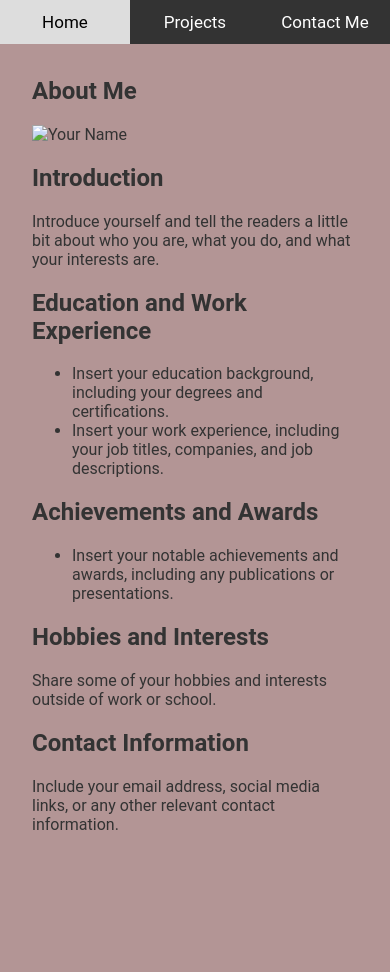
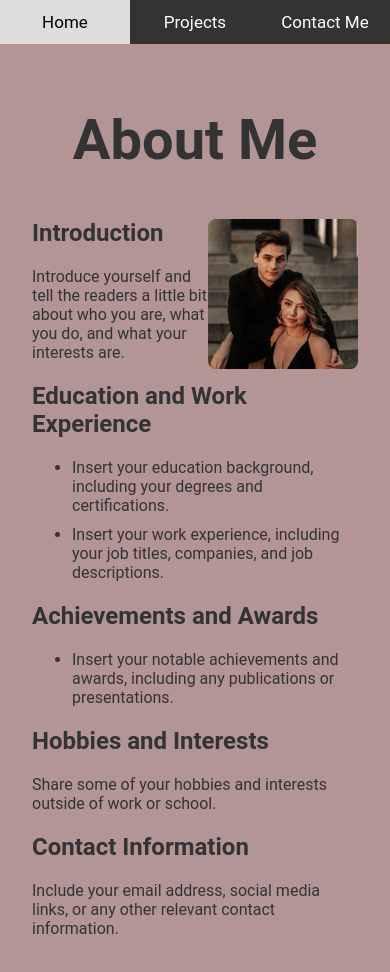
Before and after one commit to ChristianT-Stu/ChristianT-Stu.github.io, a plain HTML site: page about-me.html in a window 390 px wide. Before the commit the page ends 882 px from the top, so only its background shows below. Drawn offline with Linux system fonts and the light colour scheme.

Commit message:
Updat HTML &  CSS

```diff
--- a/about-me.html
+++ b/about-me.html
@@ -18,7 +18,7 @@
     </header>
     <section id="about-me" class="about-me">
     <h1>About Me</h1>
-    <img src="your_image.jpg" alt="Your Name">
+    <img src="/images/about-me.jpg" alt="Your Name">
 
     <h2>Introduction</h2>
     <p>Introduce yourself and tell the readers a little bit about who you are, what you do, and what your interests are.</p>
--- a/styles/about-me.css
+++ b/styles/about-me.css
@@ -18,6 +18,77 @@ html {
     color: #333;
   }
 
+  /* Style the heading */
+h1 {
+  text-align: center;
+  margin-top: 50px;
+}
+
+/* Style the image */
+img {
+  float: right;
+  display: block;
+  margin: 0 auto;
+  border-radius: 5%;
+  max-width: 100%;
+  height: 100vh;
+  object-fit: contain;
+}
+
+/* Style the sections */
+h2 {
+  margin-top: 30px;
+}
+
+/* Style the list items */
+li {
+  margin-bottom: 10px;
+}
+
+/* Style the contact information */
+p:last-of-type {
+  margin-bottom: 50px;
+}
+
+/* Style the links */
+a {
+  color: #007bff;
+  text-decoration: none;
+}
+
+a:hover {
+  text-decoration: underline;
+}
+
+/* Set a max-width for the page */
+.container {
+  max-width: 800px;
+  margin: 0 auto;
+  padding: 0 20px;
+}
+
+/* Adjust the sections for smaller screens */
+@media (max-width: 768px) {
+  img {
+    width: 150px;
+    height: 150px;
+  }
+
+  .container {
+    padding: 0 10px;
+  }
+
+  h1 {
+    font-size: 3.5rem;
+  }
+  h2 {
+    margin-top: 20px;
+  }
+
+  p:last-of-type {
+    margin-bottom: 20px;
+  }
+}
   /* Navigation styles */
   nav {
     overflow: hidden;
```
Also changed, not shown: images/about-me.jpg (added).
